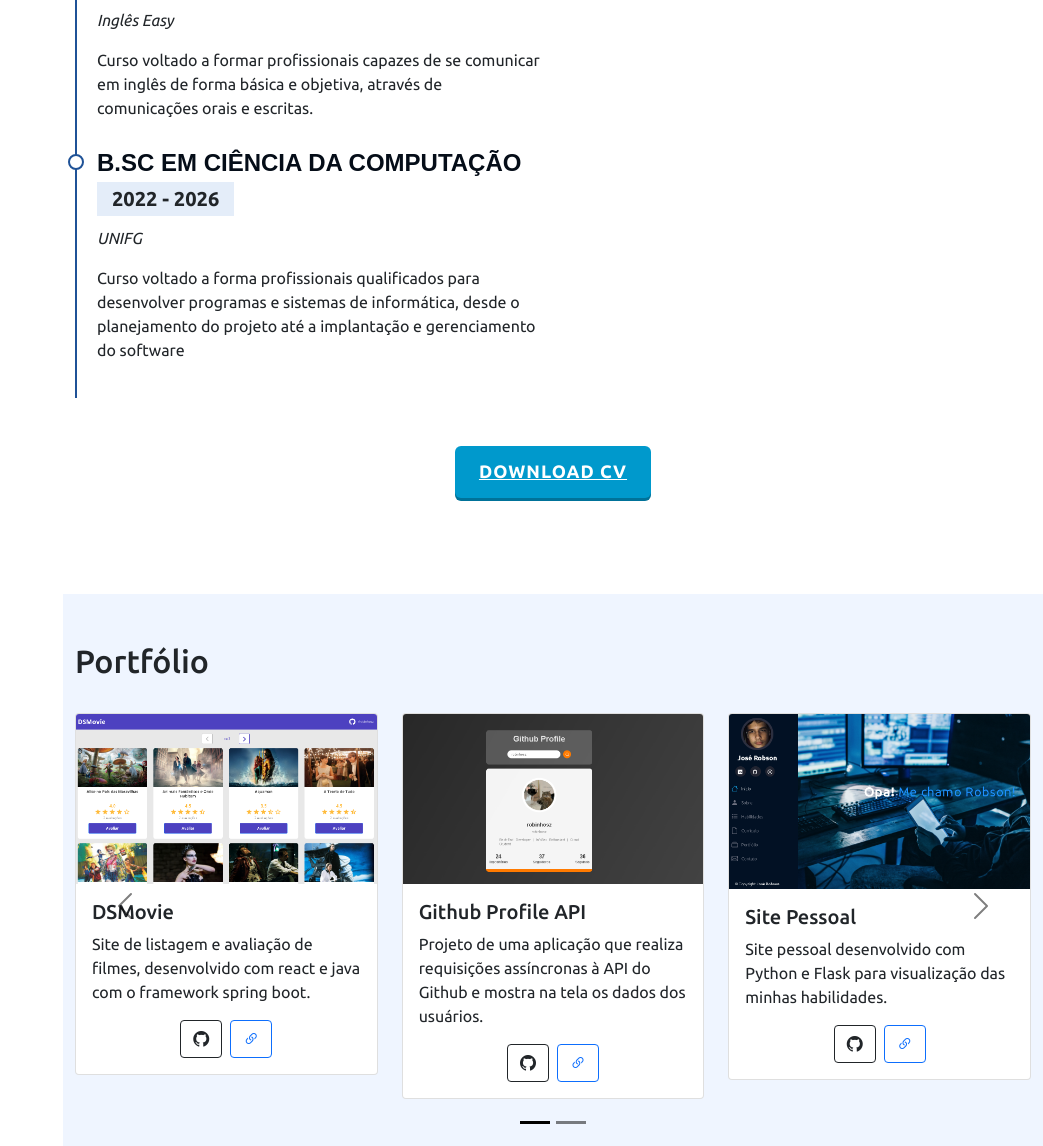
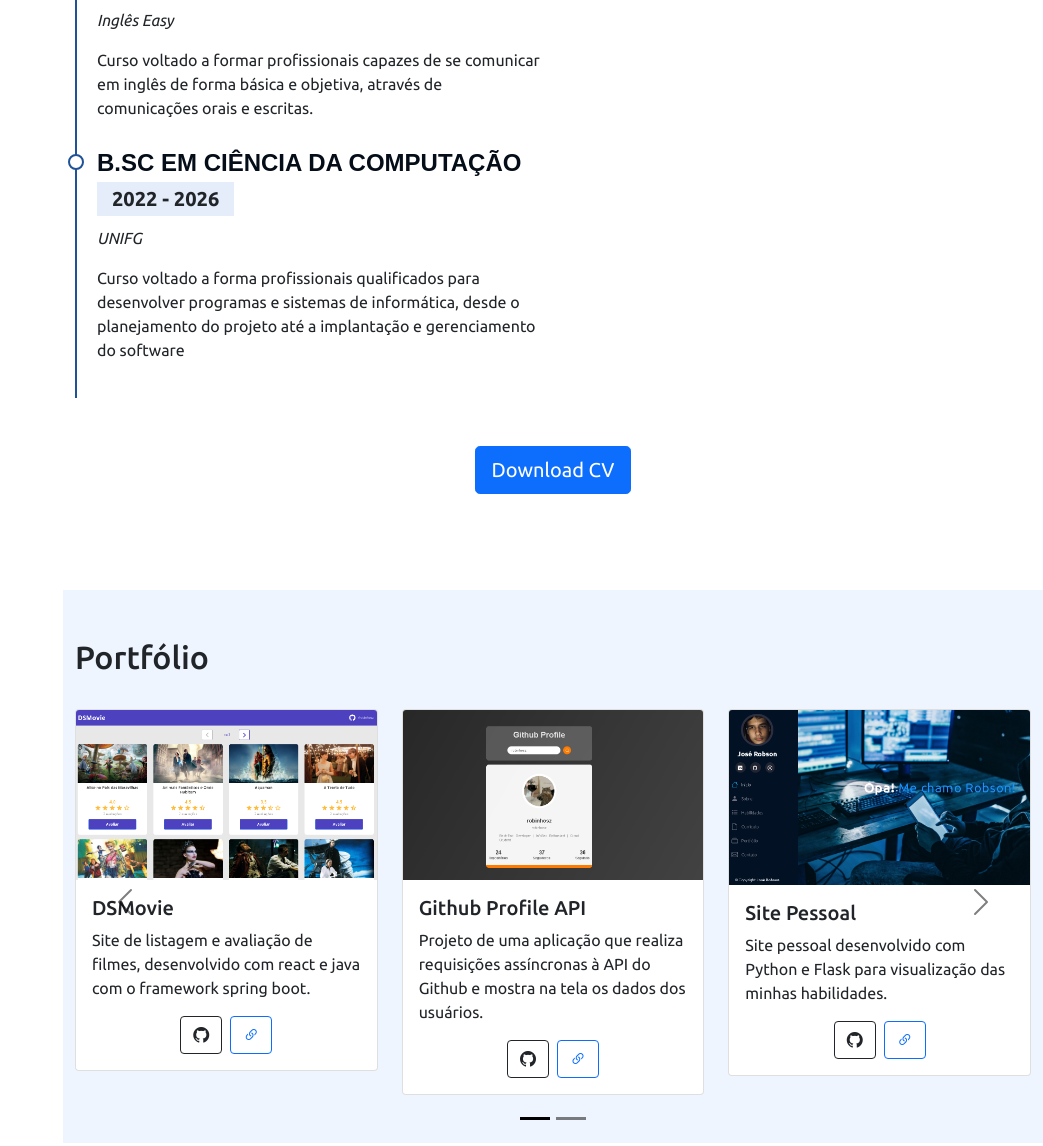
Before and after one commit to robinhosz/portfolio-responsa, a Flask app: page / in a window 1280 px wide. Shown: the part 3195-4341 px from the top of the page, without its empty margins (237-1280 px from the left). Run offline with Flask 2, Linux system fonts and the light colour scheme; some libraries are stand-ins or nearby versions.

Commit message:
Corrigindo bug de rota

```diff
--- a/app.py
+++ b/app.py
@@ -8,10 +8,10 @@ app = Flask(__name__)
 app.secret_key = 'thicode'
 
 mail_settings = {
-    "MAIL_SERVER": 'smtp.live.com',
-    "MAIL_PORT": 25,
-    "MAIL_USE_TLS": True,
-    "MAIL_USE_SSL": False,
+    "MAIL_SERVER": 'smtp.gmail.com',
+    "MAIL_PORT": 465,
+    "MAIL_USE_TLS": False,
+    "MAIL_USE_SSL": True,
     "MAIL_USERNAME": os.getenv("EMAIL"),
     "MAIL_PASSWORD": os.getenv("SENHA")
 }
--- a/static/style.css
+++ b/static/style.css
@@ -92,7 +92,7 @@ body {
 }
 
 section#inicio {
-  background-image: url("../static/img/Centro8.png");
+  background-image: url("/static/img/Centro8.png");
   background-repeat: no-repeat;
   background-size: cover;
   background-attachment: fixed;
@@ -271,90 +271,6 @@ i.menu-mobile {
   border-radius: 50%;
 }
 
-.btncu {
-  display: inline-block;
-  padding: 6px 12px;
-  margin-bottom: 0;
-  font-size: 14px;
-  font-weight: normal;
-  line-height: 1.42857143;
-  text-align: center;
-  white-space: nowrap;
-  vertical-align: middle;
-  cursor: pointer;
-  -webkit-user-select: none;
-     -moz-user-select: none;
-      -ms-user-select: none;
-          user-select: none;
-  background-image: none;
-  border: 1px solid transparent;
-  border-radius: 4px;
-  padding: 10px 16px;
-}
-
-.btncurri-lg {
-  font-size: 18px;
-  line-height: 1.33;
-  border-radius: 6px;
-}
-
-.btn-curri {
-  color: #fff;
-  background-color: #428bca;
-  border-color: #357ebd;
-}
-
-.btn-curri:hover,
-.btn-curri:focus,
-.btn-curri:active,
-.btn-curri.active,
-.open .dropdown-toggle.btn-curri {
-  color: #fff;
-  background-color: #3276b1;
-  border-color: #285e8e;
-}
-
-/***********************
-  RAISED BUTTONS
-************************/
-.btn-curri.raised {
-  box-shadow: 0 3px 0 0 #007299;
-}
-.btn-curri.raised:active, .btn-curri.raised.active {
-  background: #33a6cc;
-  box-shadow: none;
-  margin-bottom: -3px;
-  margin-top: 3px;
-}
-
-/***********************
-  CUSTON BTN VALUES
-************************/
-
-.btncu {
-  padding: 14px 24px;
-  border: 0 none;
-  font-weight: 700;
-  letter-spacing: 1px;
-  text-transform: uppercase;
-}
-.btncu:focus, .btncu:active:focus, .btncu.active:focus {
-  outline: 0 none;
-}
-
-.btn-curri {
-  background: #0099cc;
-  color: #ffffff;
-}
-.btn-curri:hover, .btn-curri:focus, .btn-curri:active, .btn-curri.active, .open > .dropdown-toggle.btn-curri {
-  background: #33a6cc;
-}
-.btn-curri:active, .btn-curri.active {
-  background: #007299;
-  box-shadow: none;
-}
-
-
 .carousel-control-prev{
   margin-left: -8rem;
   width: 100px;
--- a/templates/index.html
+++ b/templates/index.html
@@ -453,7 +453,7 @@
 
                 </div>
                 <br><br>
-                <center><a id="btn-curriculo" class="btncu btn-curri btncurri-lg raised" href="/static/img/RobsonCurriculoDev.pdf" download="Curriculo_Robson" role="button">Download CV</a></center>
+                <center><a id="btn-curriculo" type="button" class="btn btn-primary btn-lg" href="/static/img/RobsonCurriculoDev.pdf" download="Curriculo_Robson" role="button">Download CV</a></center>
             </div>
 
         </section>
```
